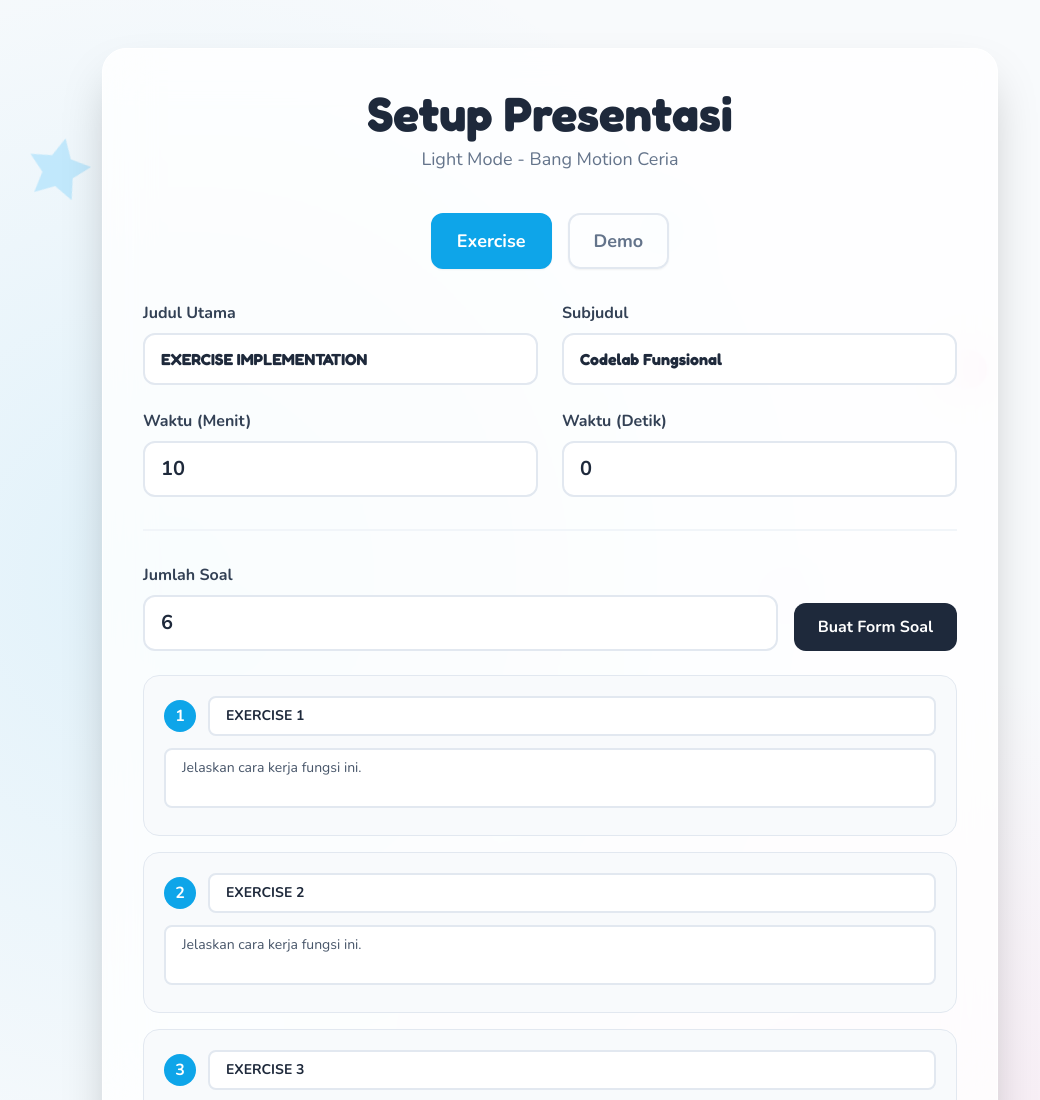
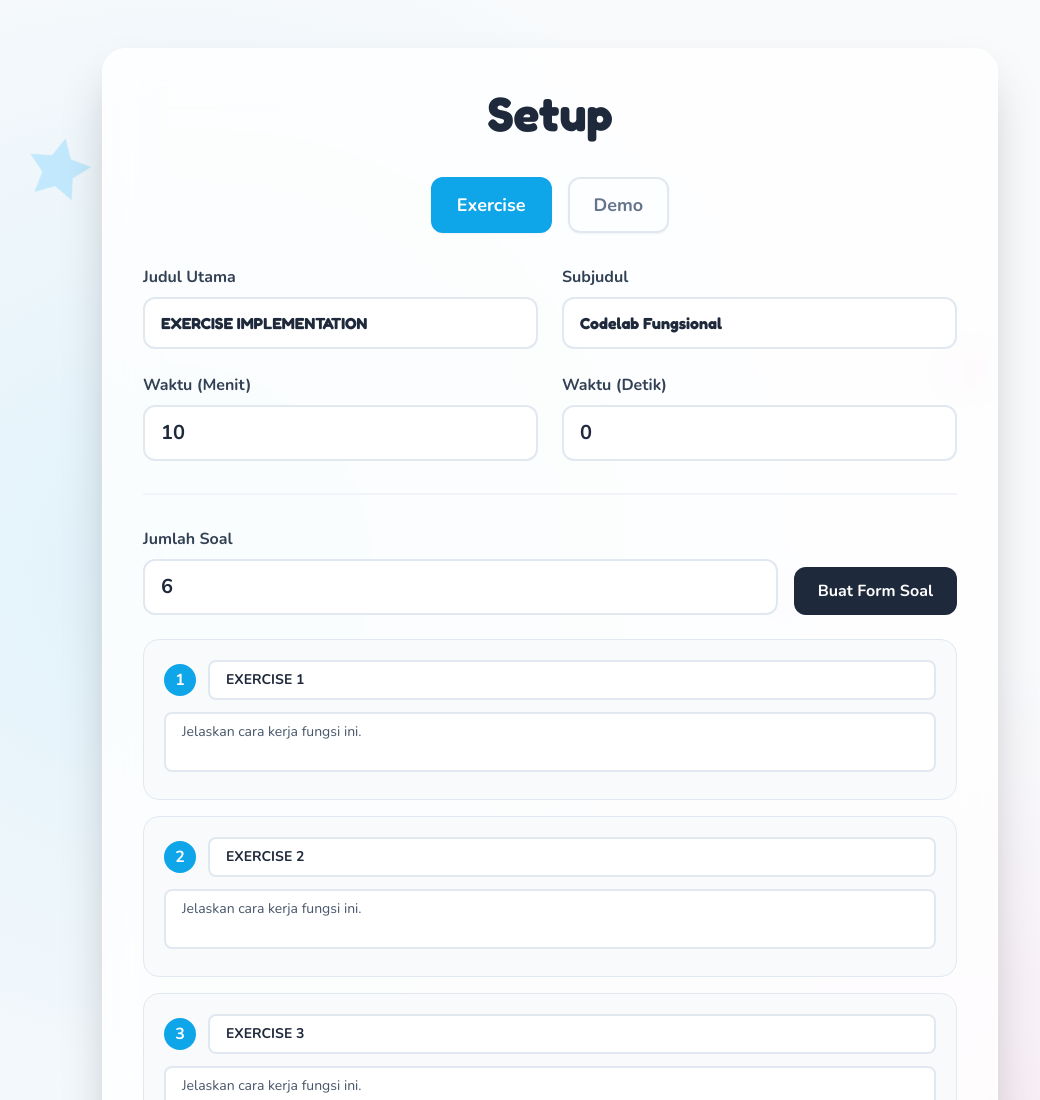
Before and after one commit to NFRamz/asisten-fungsio, a plain HTML site: page index.html in a window 1280 px wide. Shown: the top 1100 px of the page, without its empty margins (90-1130 px from the left). Drawn offline with nearby package versions, Linux system fonts and the light colour scheme.

Commit message:
Update index.html

```diff
--- a/index.html
+++ b/index.html
@@ -3,7 +3,7 @@
 <head>
     <meta charset="UTF-8">
     <meta name="viewport" content="width=device-width, initial-scale=1.0">
-    <title>Presentasi Interaktif - Light Mode</title>
+    <title>Buat asist fungsio</title>
 
     <!-- Tailwind CSS -->
     <script src="https://cdn.tailwindcss.com"></script>
@@ -123,8 +123,8 @@
     <div id="setup-layer" class="relative z-50 w-full min-h-screen flex flex-col items-center py-12 px-6">
         <div class="w-full max-w-4xl bg-white/80 backdrop-blur-xl p-8 md:p-10 rounded-3xl shadow-2xl border border-white">
             <div class="text-center mb-10 setup-stagger">
-                <h1 class="text-4xl md:text-5xl font-extrabold text-slate-800 font-display mb-2">Setup Presentasi</h1>
-                <p class="text-slate-500 font-medium text-lg">Light Mode - Bang Motion Ceria</p>
+                <h1 class="text-4xl md:text-5xl font-extrabold text-slate-800 font-display mb-2">Setup</h1>
+                <p class="text-slate-500 font-medium text-lg"></p>
             </div>
 
             <!-- Mode Selection -->
@@ -240,7 +240,7 @@
     <div id="reset-container" class="hidden fixed bottom-10 left-1/2 -translate-x-1/2 z-[120]">
         <button onclick="resetApp()" class="bg-slate-800 hover:bg-pink-500 text-white px-10 py-4 rounded-full font-bold text-xl shadow-2xl flex items-center gap-2 transition-colors duration-300">
             <svg class="w-6 h-6" fill="none" stroke="currentColor" viewBox="0 0 24 24"><path stroke-linecap="round" stroke-linejoin="round" stroke-width="2" d="M4 4v5h.582m15.356 2A8.001 8.001 0 004.582 9m0 0H9m11 11v-5h-.581m0 0a8.003 8.003 0 01-15.357-2m15.357 2H15"/></svg>
-            Reset Presentasi
+            Reset
         </button>
     </div>
 
```
